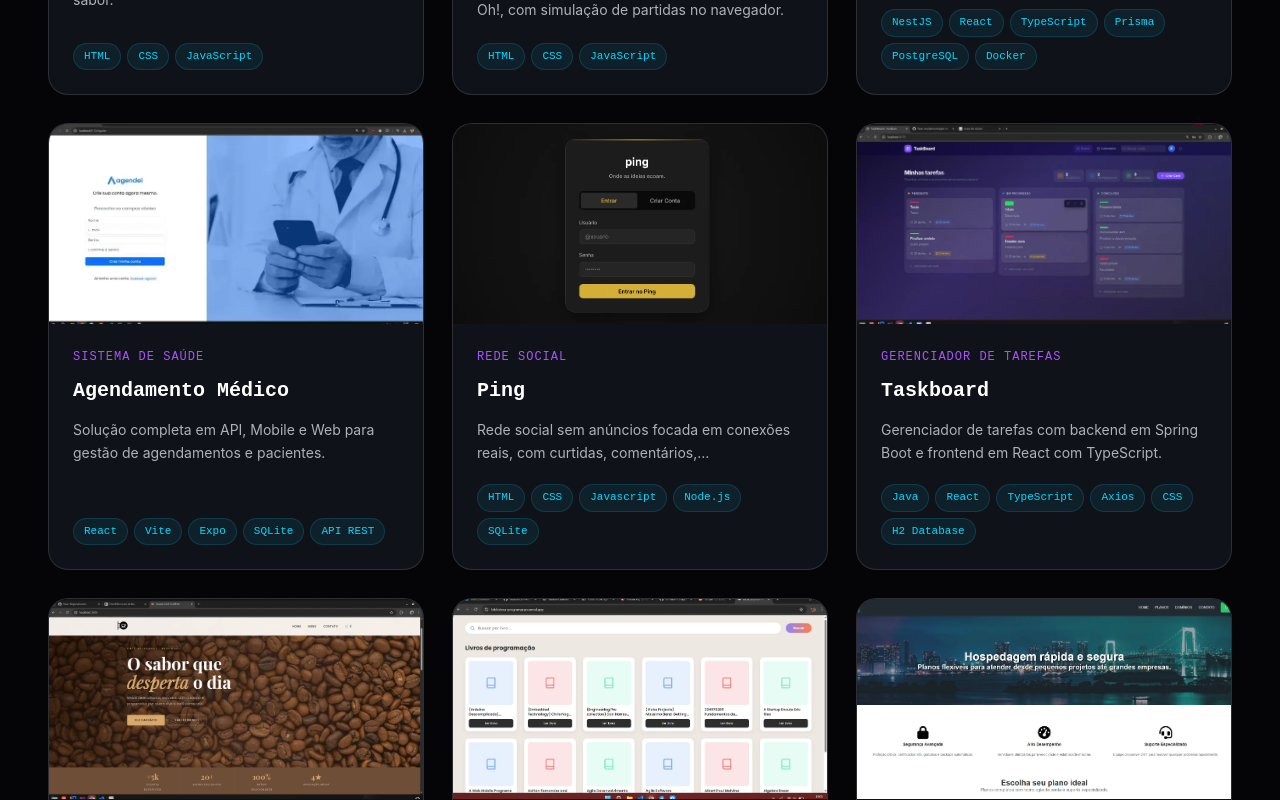
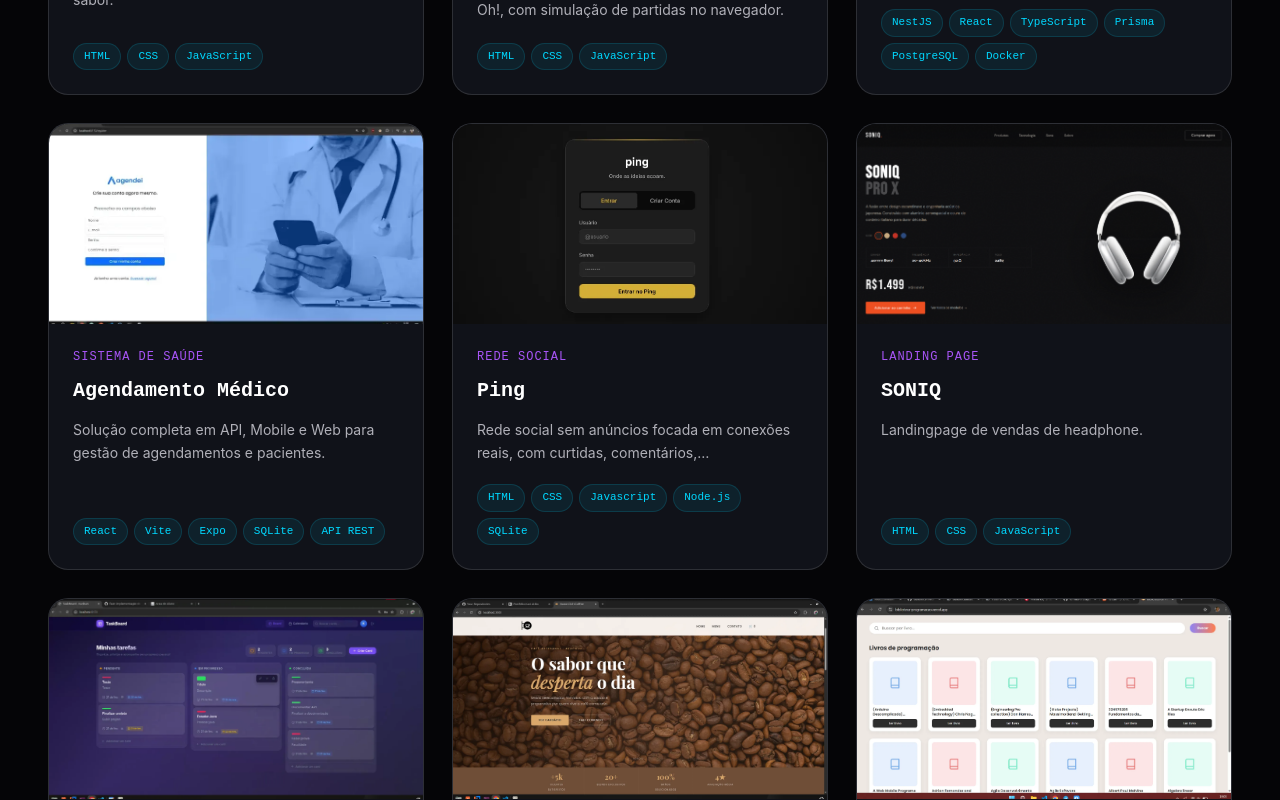
Before and after one commit to karimoreira/meu-portifolio, a React (Vite) app: page / in a window 1280 px wide. Shown: the part 1280-2080 px from the top of the page. Built offline with nearby package versions, Linux system fonts and the light colour scheme.

Commit message:
feat: inclusão de projeto sonic

```diff
--- a/src/data/content.js
+++ b/src/data/content.js
@@ -78,6 +78,14 @@ export const projects = [
   },
     {
       id: 5,
+      tag: "Landing page",
+      title: "SONIQ",
+      description: "Landingpage de vendas de headphone.",
+      tech: ["HTML", "CSS", "JavaScript"],
+      image: "img/soniq.png"
+    },
+  {
+      id: 6,
       tag: "Gerenciador de Tarefas",
       title: "Taskboard",
       description: "Gerenciador de tarefas com backend em Spring Boot e frontend em React com TypeScript.",
```
Also changed, not shown: public/img/soniq.png (added). Lines whose indentation alone changed are shown as unchanged.
